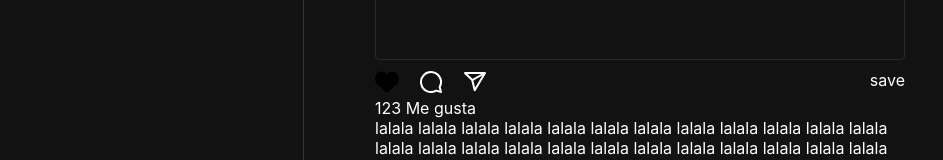
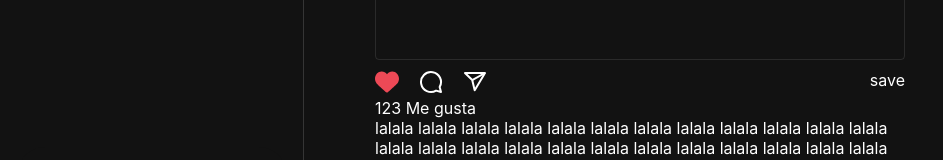
Before and after one commit to Sabmus/pokegram, a React (Create React App) app: page / in a window 1280 px wide. Both pictures are taken after a click on the element 387 px from the left and 664 px from the top of the page. Shown: the part 580-740 px from the top of the page, without its empty margins (0-943 px from the left). Built offline with nearby package versions, Linux system fonts and the light colour scheme.

Commit message:
Added pump effect on like heart

```diff
--- a/src/features/sidebar/data/routes.js
+++ b/src/data/routes.js
@@ -142,6 +142,9 @@ const routes = [
         <path d="M16.792 3.904A4.989 4.989 0 0 1 21.5 9.122c0 3.072-2.652 4.959-5.197 7.222-2.512 2.243-3.865 3.469-4.303 3.752-.477-.309-2.143-1.823-4.303-3.752C5.141 14.072 2.5 12.167 2.5 9.122a4.989 4.989 0 0 1 4.708-5.218 4.21 4.21 0 0 1 3.675 1.941c.84 1.175.98 1.763 1.12 1.763s.278-.588 1.11-1.766a4.17 4.17 0 0 1 3.679-1.938m0-2a6.04 6.04 0 0 0-4.797 2.127 6.052 6.052 0 0 0-4.787-2.127A6.985 6.985 0 0 0 .5 9.122c0 3.61 2.55 5.827 5.015 7.97.283.246.569.494.853.747l1.027.918a44.998 44.998 0 0 0 3.518 3.018 2 2 0 0 0 2.174 0 45.263 45.263 0 0 0 3.626-3.115l.922-.824c.293-.26.59-.519.885-.774 2.334-2.025 4.98-4.32 4.98-7.94a6.985 6.985 0 0 0-6.708-7.218Z"></path>
       </>
     ),
+    svgPathClicked: (
+      <path d="M34.6 3.1c-4.5 0-7.9 1.8-10.6 5.6-2.7-3.7-6.1-5.5-10.6-5.5C6 3.1 0 9.6 0 17.6c0 7.3 5.4 12 10.6 16.5.6.5 1.3 1.1 1.9 1.7l2.3 2c4.4 3.9 6.6 5.9 7.6 6.5.5.3 1.1.5 1.6.5s1.1-.2 1.6-.5c1-.6 2.8-2.2 7.8-6.8l2-1.8c.7-.6 1.3-1.2 2-1.7C42.7 29.6 48 25 48 17.6c0-8-6-14.5-13.4-14.5z"></path>
+    ),
   },
   {
     path: "/",
--- a/src/features/pokepost/assets/styles.jsx
+++ b/src/features/pokepost/assets/styles.jsx
@@ -31,13 +31,24 @@ export const PostInteraction = styled.div`
     display: flex;
     gap: 20px;
 
+    .heart-pump {
+      animation: beat 0.25s ease-in-out;
+      transform-origin: center;
+    }
+
+    @keyframes beat {
+      to {
+        transform: scale(1.2);
+      }
+    }
+
     svg[class="interaction-svg"]:hover {
       cursor: pointer;
       fill: var(--on-background);
       opacity: 50%;
     }
 
-    svg[class="interaction-heart-clicked"]:hover {
+    svg[class="interaction-heart"]:hover {
       cursor: pointer;
       fill: var(--heart-clicked);
       opacity: 100%;
--- a/src/features/pokepost/index.jsx
+++ b/src/features/pokepost/index.jsx
@@ -2,10 +2,11 @@ import { useState } from "react";
 
 import Comment from "./components/comment/comment.component";
 
-import { ReactComponent as Heart } from "../../assets/svg/heart.svg";
-import { ReactComponent as HeartClicked } from "../../assets/svg/heartClicked.svg";
 import { ReactComponent as MessageGlobe } from "../../assets/svg/messageGlobe.svg";
 import { ReactComponent as MessageSend } from "../../assets/svg/messageSend.svg";
+
+import SVG from "../../components/svg/svg.component";
+import routes from "../../data/routes";
 
 import {
   PostWrapper,
@@ -15,6 +16,7 @@ import {
 } from "./assets/styles";
 
 function PokePost({ posts }) {
+  const heartSvg = routes.find((item) => item.title === "Notificaciones");
   const [heartClicked, setHeartClicked] = useState(false);
 
   const onClickHeartHandler = () => {
@@ -32,11 +34,22 @@ function PokePost({ posts }) {
       <PostInteraction>
         <div className="interactions">
           <span onClick={onClickHeartHandler}>
-            {heartClicked ? (
-              <HeartClicked className="interaction-heart-clicked" />
-            ) : (
-              <Heart className="interaction-svg" />
-            )}
+            <SVG
+              path={heartClicked ? heartSvg.svgPathClicked : heartSvg.svgPath}
+              color={
+                heartClicked ? "var(--heart-clicked)" : "var(--on-background)"
+              }
+              fill={
+                heartClicked ? "var(--heart-clicked)" : "var(--on-background)"
+              }
+              height="24"
+              role="img"
+              viewBox={heartClicked ? "0 0 48 48" : "0 0 24 24"}
+              width="24"
+              className={`interaction-heart ${
+                heartClicked ? "heart-pump" : ""
+              }`}
+            />
           </span>
           <MessageGlobe className="interaction-svg" />
           <MessageSend className="interaction-svg" />
--- a/src/features/sidebar/index.jsx
+++ b/src/features/sidebar/index.jsx
@@ -4,7 +4,7 @@ import { Link } from "react-router-dom";
 import Navigation from "../../components/navigation/navigation.component";
 import Options from "./components/options/options.component";
 
-import routes from "./data/routes";
+import routes from "../../data/routes";
 import SVG from "../../components/svg/svg.component";
 import { ReactComponent as Parallel } from "../../assets/svg/threeparallel.svg";
 
```
